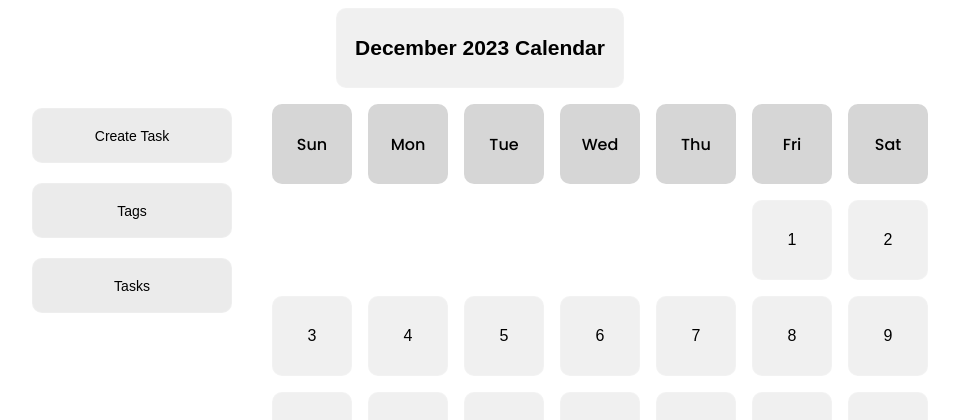
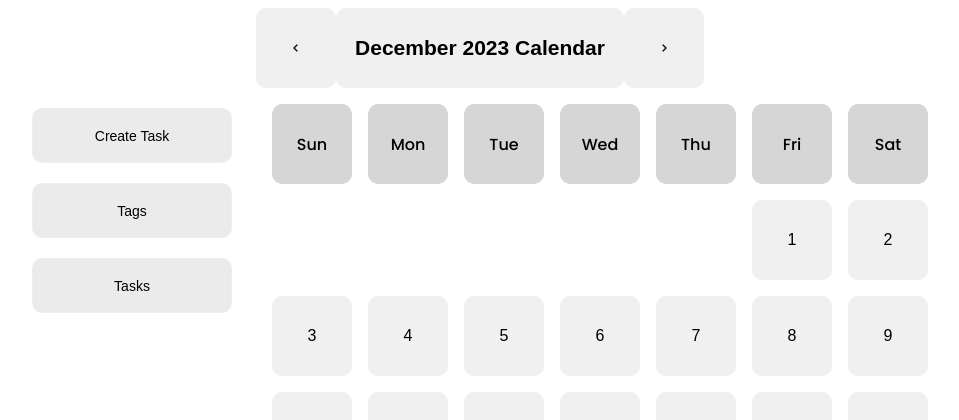
Before and after one commit to parZival26/Calendary, a Django app: page /eventhub/calendar/2023/12/ in a window 1280 px wide. Shown: the top 420 px of the page, without its empty margins (160-1119 px from the left). Run offline with Django 5.2, Linux system fonts and the light colour scheme; the visitor is signed in with stand-in values (Sample User, id 1).

Commit message:
botones de nav

```diff
--- a/Calendary/eventhub/static/eventhub/css/style.css
+++ b/Calendary/eventhub/static/eventhub/css/style.css
@@ -19,6 +19,34 @@
   border-radius: 10px;
   border: 1px solid rgba(255, 255, 255, 0.18);
 }
+
+.header {
+  display: flex;
+  justify-content: space-between;
+}
+
+.nav-calendar {
+  font-size: 1rem;
+  width: 5rem;
+  height: 5rem;
+  font-weight: 300;
+  font-size: 1rem;
+  box-sizing: border-box;
+  background: rgba(196, 195, 195, 0.25);
+  border-radius: 10px;
+  border: 1px solid rgba(255, 255, 255, 0.18);
+  text-decoration: none;
+
+  display: flex;
+  justify-content: center;
+  align-items: center;
+
+}
+
+.nav-calendar i {
+  color: rgb(0, 0, 0);
+}
+
 
 #calendar-view:hover {
   background-color: rgba(36, 153, 199, 0.25);
--- a/Calendary/eventhub/templates/eventhub/calendar.html
+++ b/Calendary/eventhub/templates/eventhub/calendar.html
@@ -5,13 +5,18 @@
     <meta charset="UTF-8" />
     <meta name="viewport" content="width=device-width, initial-scale=1.0" />
     <link rel="stylesheet" href="{% static "eventhub/css/style.css" %}">
+    <link href='https://unpkg.com/boxicons@2.1.4/css/boxicons.min.css' rel='stylesheet'>
     <script src="{% static "eventhub/js/modal.js" %}"></script>
     <script src="{% static "eventhub/js/task_list.js" %}"></script>
     <script src="https://code.jquery.com/jquery-3.6.4.min.js"></script>
     <title>Calendario</title>
   </head>
   <body>
-    <button class="ButCalendario" id="calendar-view"><h2>{{ month_name }} {{ year }} Calendar</h2></button>
+    <div class="header">
+      <a class="nav-calendar" href="{% url 'calendar' year=prev_year month=prev_month %}"><i class='bx bx-chevron-left'></i></a>
+      <button class="ButCalendario" id="calendar-view"><h2>{{ month_name }} {{ year }} Calendar</h2></button>
+      <a class="nav-calendar" href="{% url 'calendar' year=next_year month=next_month %}"><i class='bx bx-chevron-right' ></i></a>
+    </div>
     <div class="todo">
       <div class="Botareas">
         <button id="createTaskBtn">Create Task</button>
--- a/Calendary/eventhub/views.py
+++ b/Calendary/eventhub/views.py
@@ -35,6 +35,24 @@
         context['calendar'] = cal
         context['month_name'] = month_name
         context['year'] = year
+
+        prev_month = month - 1
+        prev_year = year
+        if prev_month == 0:
+            prev_month = 12
+            prev_year -= 1
+
+        # Calcular el mes siguiente
+        next_month = month + 1
+        next_year = year
+        if next_month == 13:
+            next_month = 1
+            next_year += 1
+
+        context['prev_month'] = prev_month
+        context['prev_year'] = prev_year
+        context['next_month'] = next_month
+        context['next_year'] = next_year
 
         return context
 
```
